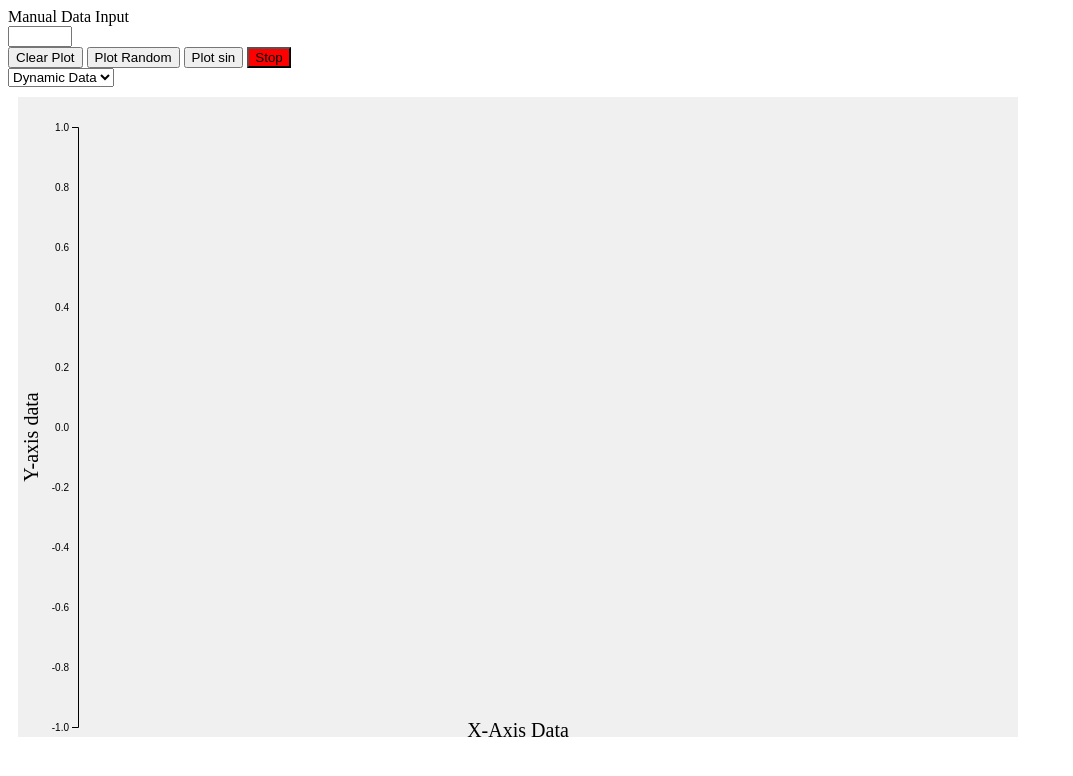
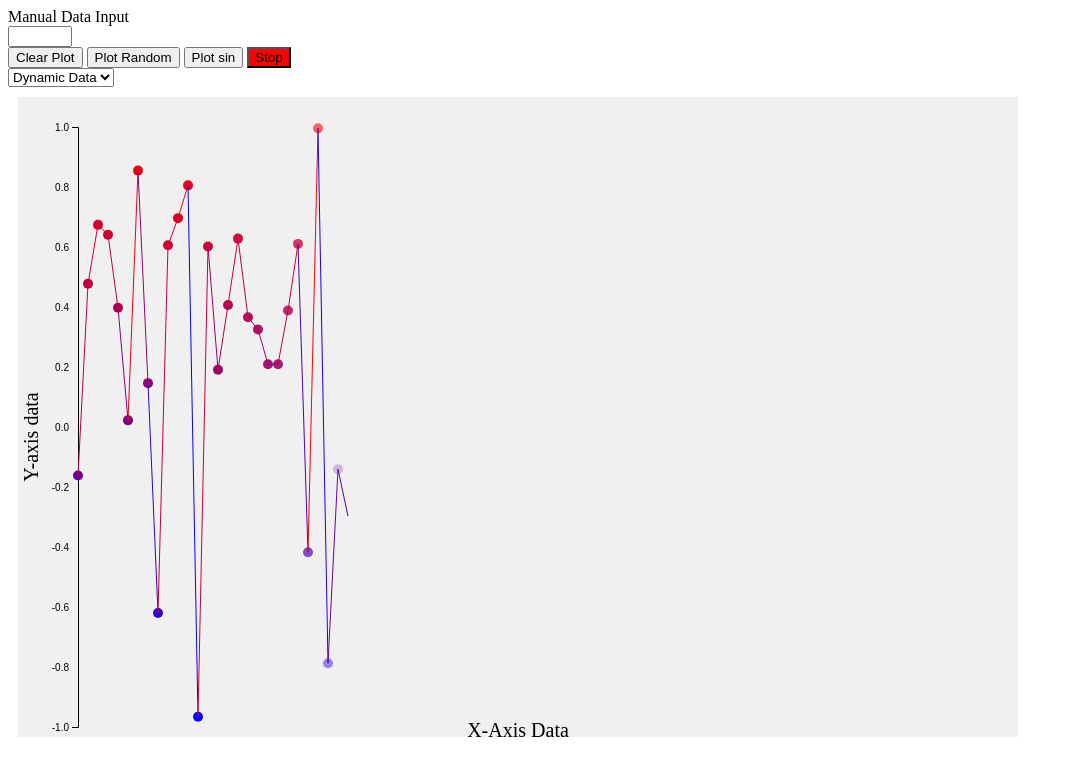
Before and after one commit to TweedChristian/MOLE, a website: page d3/index.html in a window 1280 px wide. Both pictures are taken after a click on the button "Plot Random". Shown: the whole page, without its empty margins (0-1073 px from the left). Drawn offline with nearby package versions, Linux system fonts and the light colour scheme.

Commit message:
remove magic numbers from status visualization

```diff
--- a/d3/d3StatusVis.js
+++ b/d3/d3StatusVis.js
@@ -17,6 +17,7 @@ let color2 = d3.scaleLinear()
 	.range(['blue', 'red']);
 let intervalFN;
 let heightScale;
+let timeScale;
 
 
 
@@ -50,6 +51,7 @@ function initialize(svgName, width, height, xAxis, yAxis){
 		.domain([-1,1])
 		.range([600,0]);
 	let heightAxis = d3.axisLeft(heightScale);
+	//let timeAxis = d3.axisBottom(widthScale);
 
 	svg.append("g")
 		.attr("transform", "translate(60,"+VERTICAL_OFFSET +")")
@@ -72,7 +74,7 @@ function plot(plotData, plotSVG, height){
 	circle.enter() //create circles
 		.append("circle")
 		.attr('cx', function(d, i){
-			return 60 + (2*circleRadius * i);
+			return margin.left + (2*circleRadius * i);
 		})
 		.attr('r', circleRadius)
 		.attr('fill-opacity', 0)
@@ -81,7 +83,7 @@ function plot(plotData, plotSVG, height){
 		})
 		.attr('cy', function(d, i) {
 			// return height - (plotData[i] + 2 * circleRadius)
-			return 30 + heightScale(plotData[i]);
+			return margin.bottom + heightScale(plotData[i]);
 		})
 		.transition()
 			.attr('fill-opacity',1)
@@ -99,10 +101,10 @@ function plot(plotData, plotSVG, height){
 		.append("line")
 		.attr('x1', function(d, i){
 			if(i != 0){
-				return (50 + (2*circleRadius*i));
+				return (margin.left - (2*circleRadius) + (2*circleRadius*i));
 			}
 			else{
-				return(60 + (2*circleRadius*i));
+				return(margin.left + (2*circleRadius*i));
 			}
 		})
 		.attr('y1', function(d,i) {
@@ -114,7 +116,7 @@ function plot(plotData, plotSVG, height){
 			}
 		})
 		.attr('x2', function(d , i){
-			return 60 + (2*circleRadius * i);
+			return margin.left + (2*circleRadius * i);
 		})
 		.attr('y2', function(d,i) {
 			return VERTICAL_OFFSET + heightScale(plotData[i]);
@@ -126,10 +128,10 @@ function plot(plotData, plotSVG, height){
 		.duration(DATA_INTERVAL)
 		.attr('x1', function(d, i){
 			if(i != 0){
-				return 50 + (i * (2*circleRadius));
+				return (margin.left - 2*circleRadius) + (i * (2*circleRadius));
 			}
 			else{
-				return (60 + (i * circleRadius * 2));
+				return (margin.left + (i * circleRadius * 2));
 			}
 		})
 		.attr('y1', function(d,i) {
@@ -141,7 +143,7 @@ function plot(plotData, plotSVG, height){
 			}
 		})
 		.attr('x2', function(d,i){
-			return 60 + circleRadius*2*i;
+			return margin.left + circleRadius*2*i;
 		})
 		.attr('y2', function(d,i) {
 			return VERTICAL_OFFSET + heightScale(plotData[i]);
--- a/d3/index.html
+++ b/d3/index.html
@@ -51,7 +51,7 @@
       function addRandom(){
         clearInterval(intervalFN);
         intervalFN = setInterval( function(){
-          addData(Math.floor(Math.random() * 500 ), testVisSVG);
+          addData((Math.random()-.5)*2, testVisSVG);
         } , DATA_INTERVAL);
       }
       function clearPlot(){
```
